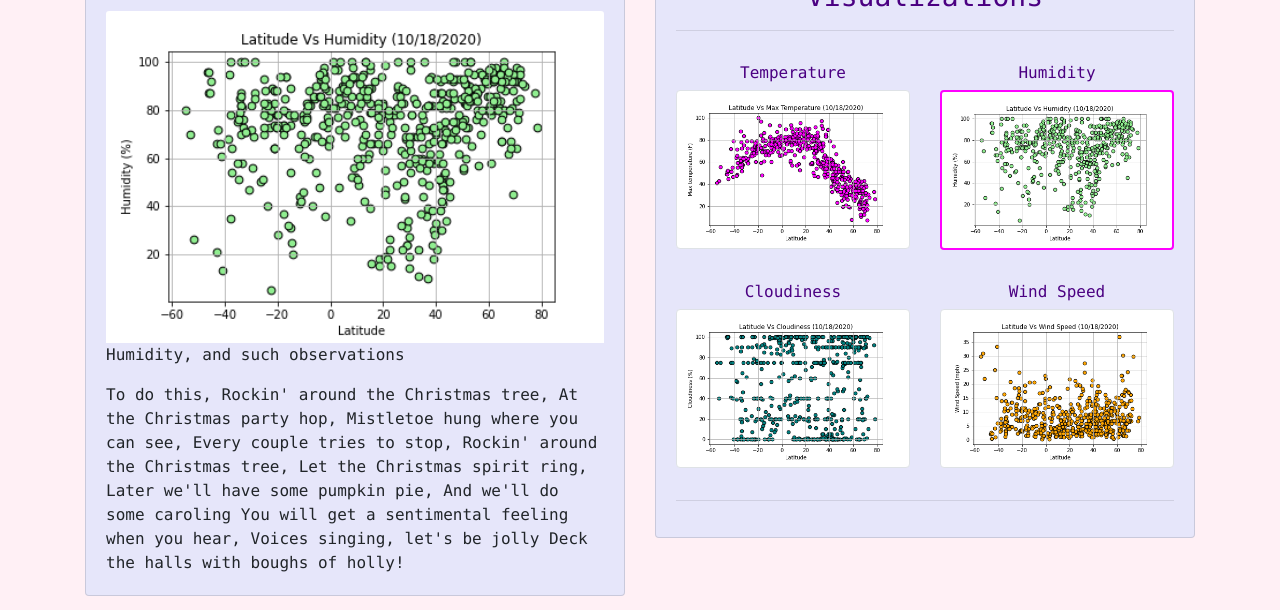
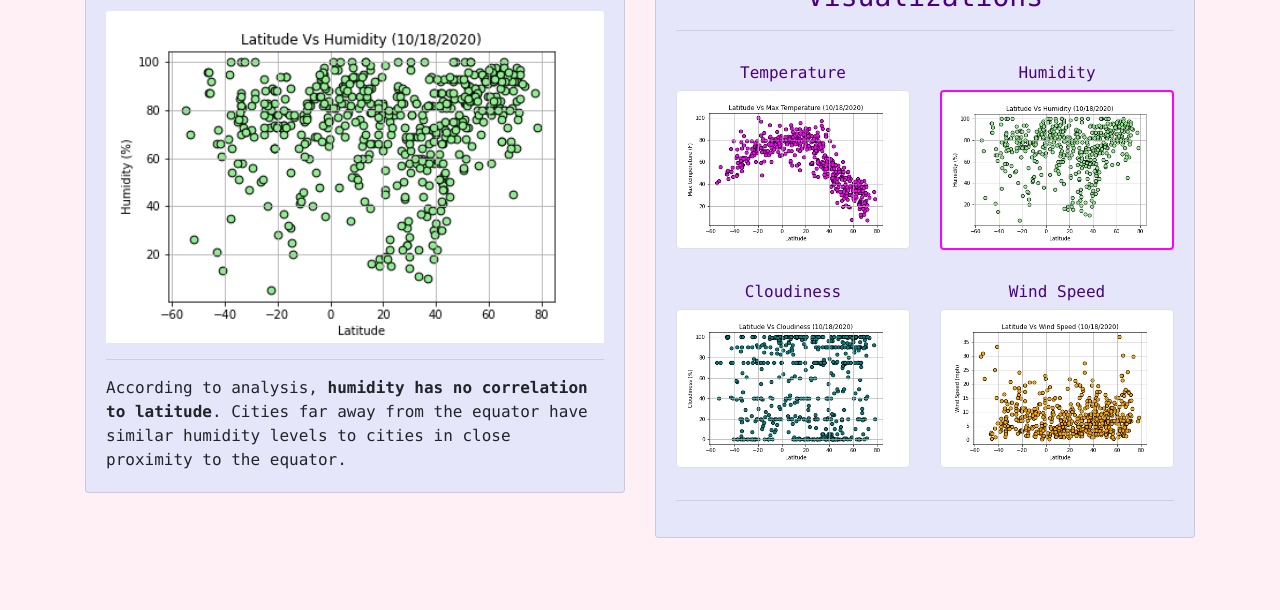
Before and after one commit to celeste1030/Web-Design-Challenge, a plain HTML site: page xhumid.html in a window 1280 px wide. Shown: the part 190-800 px from the top of the page. Drawn offline with nearby package versions, Linux system fonts and the light colour scheme.

Commit message:
analysis to xhumid

```diff
--- a/xhumid.html
+++ b/xhumid.html
@@ -32,8 +32,8 @@
     <div id="navbarNavDropdown" class="navbar-collapse collapse">
       <ul class="navbar-nav ml-auto">
         <li class="nav-item dropdown">
-              <a class="nav-link dropdown-toggle" id="navbarDropdownMenuLink" data-toggle="dropdown"
-              aria-haspopup="true" aria-expanded="false" href="#">
+          <a class="nav-link dropdown-toggle" id="navbarDropdownMenuLink" data-toggle="dropdown" aria-haspopup="true"
+            aria-expanded="false" href="#">
             Plots (x = ...)
           </a>
           <div class="dropdown-menu" aria-labelledby="navbarDropdownMenuLink">
@@ -61,14 +61,12 @@
         <div class="card">
           <div class="card-body">
             <div class="monospace">
-                  <h2 class="card-title" style="text-align: center";">Latitude vs. Humidity</h2>
+              <h2 class="card-title" style="text-align: center" ;">Latitude vs. Humidity</h2>
               <hr>
-                  <img src="Images/LatitudeVsHumidity.png" class="card-img-top"
-                        alt="Latitude v. Humidity">
-                  <p class="card-text">Humidity, and such observations </p>
-                  <p class="card-text">To do this, Rockin' around the Christmas tree, At the Christmas party hop, Mistletoe hung where you can see, Every couple tries to stop, Rockin' around the Christmas tree, Let the Christmas spirit ring, Later we'll have some pumpkin pie, And we'll do some caroling
-                  You will get a sentimental feeling when you hear, Voices singing, let's be jolly Deck the halls with boughs of holly!
-                  </p>
+              <img src="Images/LatitudeVsHumidity.png" class="card-img-top" alt="Latitude v. Humidity">
+              <hr>
+              <p class="card-text">According to analysis, <b>humidity has no correlation to latitude</b>. Cities far
+                away from the equator have similar humidity levels to cities in close proximity to the equator.</p>
             </div>
           </div>
 
@@ -86,25 +84,25 @@
               <div class="row">
                 <div class="col-sm-6 py-3">
                   <h6>Temperature</h6>
-                <a href="xtemp.html"><img src="Images/LatitudeVsMaxTemp.png"
-                          alt="Latitude v. Max Temp" class="img-thumbnail"></a>
+                  <a href="xtemp.html"><img src="Images/LatitudeVsMaxTemp.png" alt="Latitude v. Max Temp"
+                      class="img-thumbnail"></a>
                 </div>
                 <div class="col-sm-6 py-3">
                   <h6>Humidity</h6>
-                  <a href="xhumid.html"><img src="Images/LatitudeVsHumidity.png"
-                          alt="Latitude v. Humidity" class="img-thumbnail selected"></a>
+                  <a href="xhumid.html"><img src="Images/LatitudeVsHumidity.png" alt="Latitude v. Humidity"
+                      class="img-thumbnail selected"></a>
                 </div>
               </div>
               <div class="row">
                 <div class="col-sm-6 py-3">
                   <h6>Cloudiness</h6>
-                  <a href="xcloud.html"><img src="Images/LatitudeVsCloudiness.png"
-                          alt="Latitude v. Clouds" class="img-thumbnail"></a>
+                  <a href="xcloud.html"><img src="Images/LatitudeVsCloudiness.png" alt="Latitude v. Clouds"
+                      class="img-thumbnail"></a>
                 </div>
                 <div class="col-sm-6 py-3">
                   <h6>Wind Speed</h6>
-                  <a href="xspeed.html"><img src="Images/LatitudeVsWindSpeed.png"
-                          alt="Latitude v. Wind Speed" class="img-thumbnail"></a>
+                  <a href="xspeed.html"><img src="Images/LatitudeVsWindSpeed.png" alt="Latitude v. Wind Speed"
+                      class="img-thumbnail"></a>
 
                 </div>
               </div>
```
Also changed, not shown: xtemp.html (+1 -0 lines). Lines whose indentation alone changed are shown as unchanged.
